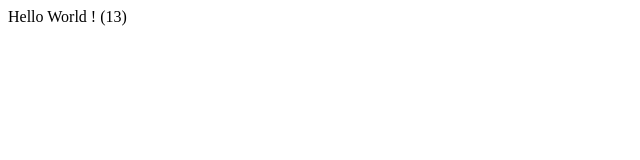
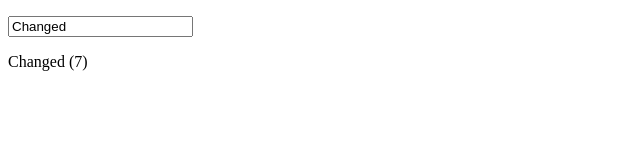
Before and after one commit to EvilYep/Vue3-Laracasts, a plain HTML site: page index.html in a window 1280 px wide. Shown: the whole page, without its empty margins (0-640 px from the left). Drawn offline with nearby package versions, Linux system fonts and the light colour scheme.

Commit message:
Reactivity - Dynamic Hello World :raised_hand_with_fingers_splayed:

```diff
--- a/index.html
+++ b/index.html
@@ -11,7 +11,14 @@
 <body>
 
     <div id="app">
-        {{ greeting }} ({{ greeting.length }})
+        <p>
+            <input type="text" v-model="greeting">
+        </p>
+
+        <p>
+            {{ greeting }} ({{ greeting.length }})
+        </p>
+
     </div>
 
     <script>
@@ -19,8 +26,14 @@
             data() {
                 return {
                     greeting: "Hello World !"
-                }
-            }
+                };
+            },
+
+            mounted() {
+                setTimeout(() => {
+                    this.greeting = 'Changed';
+                }, 3000);
+            },
         }).mount("#app");
     </script>
 
```
